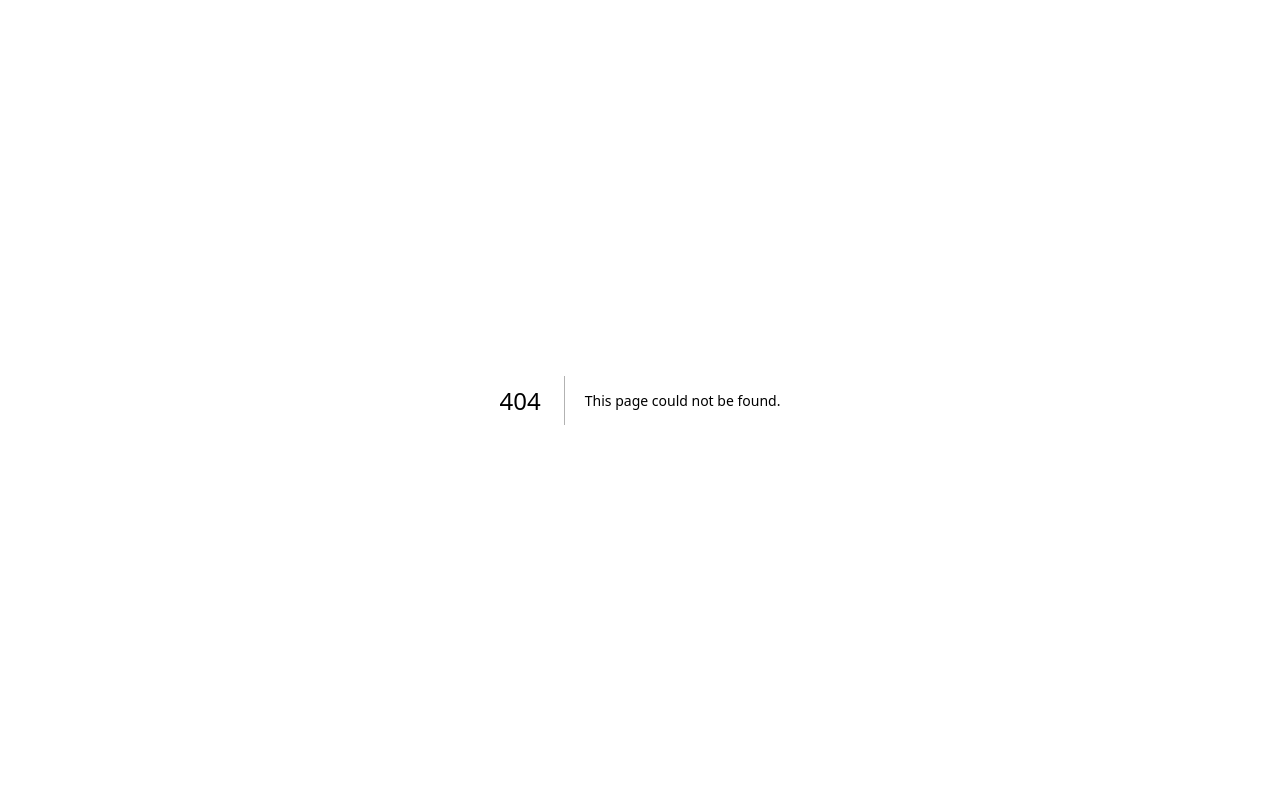
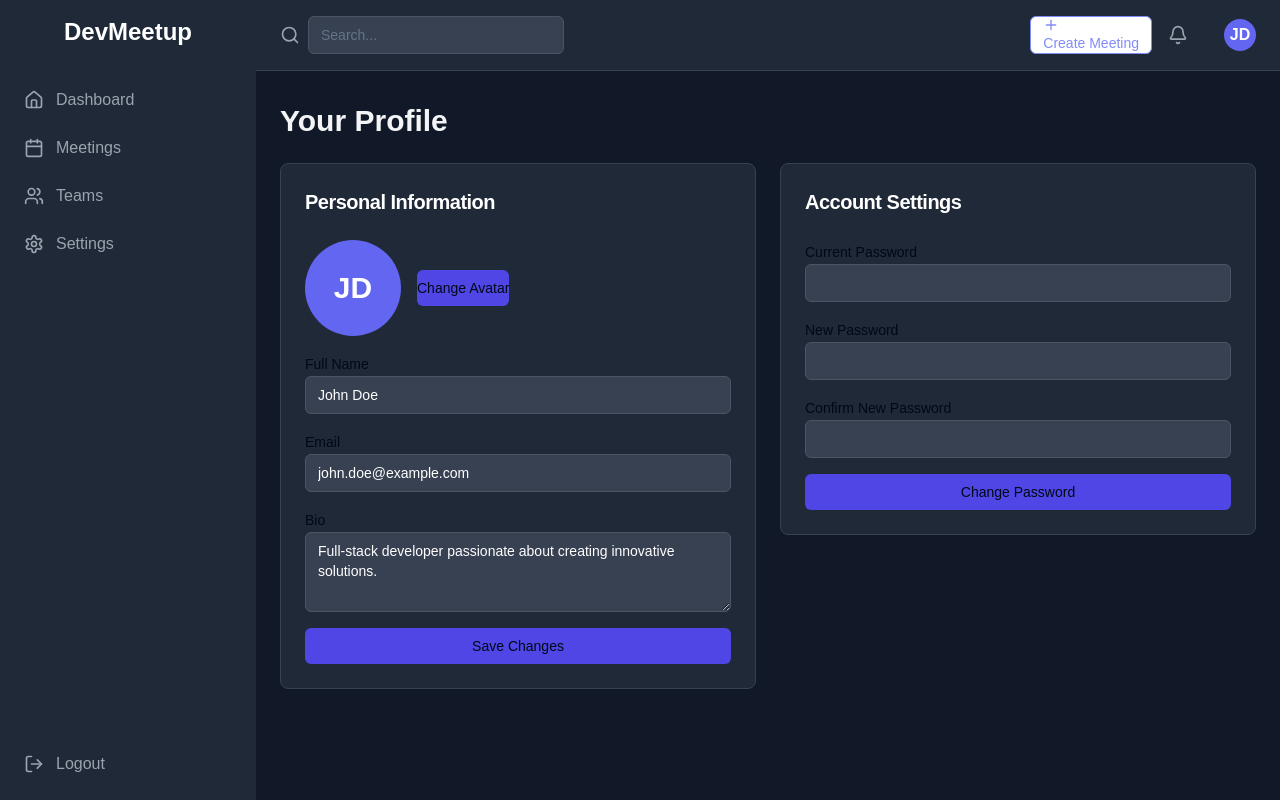
Before and after one commit to abhiiii05/devmeet, a Next.js app: page /profile in a window 1280 px wide. Before the commit this address had no page. Built offline with nearby package versions, Linux system fonts and the light colour scheme.

Commit message:
profile & meetings

```diff
--- /dev/null
+++ b/app/components/ui/textarea.tsx
@@ -0,0 +1,22 @@
+import * as React from "react"
+
+import { cn } from "@/lib/utils"
+
+const Textarea = React.forwardRef<
+  HTMLTextAreaElement,
+  React.ComponentProps<"textarea">
+>(({ className, ...props }, ref) => {
+  return (
+    <textarea
+      className={cn(
+        "flex min-h-[80px] w-full rounded-md border border-input bg-background px-3 py-2 text-base ring-offset-background placeholder:text-muted-foreground focus-visible:outline-none focus-visible:ring-2 focus-visible:ring-ring focus-visible:ring-offset-2 disabled:cursor-not-allowed disabled:opacity-50 md:text-sm",
+        className
+      )}
+      ref={ref}
+      {...props}
+    />
+  )
+})
+Textarea.displayName = "Textarea"
+
+export { Textarea }
--- a/app/meetings/page.tsx
+++ b/app/meetings/page.tsx
@@ -9,9 +9,8 @@ import { Card, CardContent, CardHeader, CardTitle } from "@/components/ui/card"
 import { Button } from "@/components/ui/button"
 import { Input } from "@/components/ui/input"
 import { Label } from "@/components/ui/label"
-import { Dialog, DialogContent, DialogHeader, DialogTitle, DialogTrigger } from "@/app/components/ui/dialog"
+import { Dialog, DialogContent, DialogHeader, DialogTitle, DialogTrigger } from "../components/ui/dialog"
 
-// Define interfaces for our types
 interface Meeting {
     id: number
     title: string
@@ -45,7 +44,11 @@ export default function MeetingsPage() {
     ])
 
     const addMeeting = (newMeeting: Omit<Meeting, 'id'>) => {
-        setMeetings([...meetings, { id: meetings.length + 1, ...newMeeting }])
+        setMeetings([...meetings, {
+            id: meetings.length + 1,
+            ...newMeeting,
+            attendees: parseInt(newMeeting.attendees as unknown as string)
+        }])
     }
 
     const deleteMeeting = (id: number) => {
@@ -65,7 +68,12 @@ export default function MeetingsPage() {
                         </div>
                         <div className="grid grid-cols-1 md:grid-cols-2 lg:grid-cols-3 gap-6">
                             {meetings.map((meeting, index) => (
-                                <MeetingCard key={meeting.id} meeting={meeting} onDelete={deleteMeeting} index={index} />
+                                <MeetingCard
+                                    key={meeting.id}
+                                    meeting={meeting}
+                                    onDelete={deleteMeeting}
+                                    index={index}
+                                />
                             ))}
                         </div>
                     </div>
@@ -103,10 +111,11 @@ function MeetingCard({ meeting, onDelete, index }: MeetingCardProps) {
                         <Clock className="h-4 w-4 mr-2" />
                         {meeting.time}
                     </div>
-                    <div className="flex items-center text-sm text-gray-400">
+                    <div className="flex items-center text-sm text-gray-400 mb-4">
                         <Users className="h-4 w-4 mr-2" />
                         {meeting.attendees} attendees
                     </div>
+                    <Button className="w-full bg-indigo-600 hover:bg-indigo-700">Join Meeting</Button>
                 </CardContent>
             </Card>
         </motion.div>
@@ -121,19 +130,16 @@ function AddMeetingDialog({ onAddMeeting }: AddMeetingDialogProps) {
         attendees: ""
     })
 
-    const handleSubmit = (e: React.FormEvent) => {
+    const handleSubmit = (e: React.FormEvent<HTMLFormElement>) => {
         e.preventDefault()
-        onAddMeeting({
-            ...newMeeting,
-            attendees: parseInt(newMeeting.attendees, 10) || 0
-        })
+        onAddMeeting(newMeeting)
         setNewMeeting({ title: "", date: "", time: "", attendees: "" })
     }
 
     return (
         <Dialog>
             <DialogTrigger asChild>
-                <Button className="bg-indigo-600 hover:bg-indigo-700 rounded-sm">
+                <Button className="bg-indigo-600 hover:bg-indigo-700">
                     <Plus className="h-4 w-4 mr-2" /> Add Meeting
                 </Button>
             </DialogTrigger>
--- /dev/null
+++ b/app/profile/page.tsx
@@ -0,0 +1,91 @@
+"use client"
+
+import { motion } from "framer-motion"
+import { Header } from "../components/ui/header"
+import { Sidebar } from "../components/ui/sidebar"
+import { Card, CardContent, CardHeader, CardTitle } from "@/components/ui/card"
+import { Button } from "@/components/ui/button"
+import { Input } from "@/components/ui/input"
+import { Label } from "@/components/ui/label"
+import { Textarea } from "@/app/components/ui/textarea"
+
+export default function ProfilePage() {
+    return (
+        <div className="flex h-screen bg-gray-900 text-gray-100">
+            <Sidebar />
+            <div className="flex-1 flex flex-col overflow-hidden">
+                <Header />
+                <main className="flex-1 overflow-x-hidden overflow-y-auto bg-gray-900">
+                    <div className="container mx-auto px-6 py-8">
+                        <h1 className="text-3xl font-semibold mb-6">Your Profile</h1>
+                        <div className="grid grid-cols-1 md:grid-cols-2 gap-6">
+                            <motion.div initial={{ opacity: 0, y: 20 }} animate={{ opacity: 1, y: 0 }} transition={{ duration: 0.3 }}>
+                                <Card className="bg-gray-800 border-gray-700">
+                                    <CardHeader>
+                                        <CardTitle className="text-xl font-semibold text-white">Personal Information</CardTitle>
+                                    </CardHeader>
+                                    <CardContent className="space-y-4">
+                                        <div className="flex items-center space-x-4">
+                                            <div className="w-24 h-24 rounded-full bg-indigo-500 flex items-center justify-center text-white text-3xl font-semibold">
+                                                JD
+                                            </div>
+                                            <Button className="bg-indigo-600 hover:bg-indigo-700">Change Avatar</Button>
+                                        </div>
+                                        <div>
+                                            <Label htmlFor="name">Full Name</Label>
+                                            <Input id="name" defaultValue="John Doe" className="bg-gray-700 text-white border-gray-600" />
+                                        </div>
+                                        <div>
+                                            <Label htmlFor="email">Email</Label>
+                                            <Input
+                                                id="email"
+                                                type="email"
+                                                defaultValue="john.doe@example.com"
+                                                className="bg-gray-700 text-white border-gray-600"
+                                            />
+                                        </div>
+                                        <div>
+                                            <Label htmlFor="bio">Bio</Label>
+                                            <Textarea
+                                                id="bio"
+                                                defaultValue="Full-stack developer passionate about creating innovative solutions."
+                                                className="bg-gray-700 text-white border-gray-600"
+                                            />
+                                        </div>
+                                        <Button className="w-full bg-indigo-600 hover:bg-indigo-700">Save Changes</Button>
+                                    </CardContent>
+                                </Card>
+                            </motion.div>
+                            <motion.div
+                                initial={{ opacity: 0, y: 20 }}
+                                animate={{ opacity: 1, y: 0 }}
+                                transition={{ duration: 0.3, delay: 0.1 }}
+                            >
+                                <Card className="bg-gray-800 border-gray-700">
+                                    <CardHeader>
+                                        <CardTitle className="text-xl font-semibold text-white">Account Settings</CardTitle>
+                                    </CardHeader>
+                                    <CardContent className="space-y-4">
+                                        <div>
+                                            <Label htmlFor="current-password">Current Password</Label>
+                                            <Input id="current-password" type="password" className="bg-gray-700 text-white border-gray-600" />
+                                        </div>
+                                        <div>
+                                            <Label htmlFor="new-password">New Password</Label>
+                                            <Input id="new-password" type="password" className="bg-gray-700 text-white border-gray-600" />
+                                        </div>
+                                        <div>
+                                            <Label htmlFor="confirm-password">Confirm New Password</Label>
+                                            <Input id="confirm-password" type="password" className="bg-gray-700 text-white border-gray-600" />
+                                        </div>
+                                        <Button className="w-full bg-indigo-600 hover:bg-indigo-700">Change Password</Button>
+                                    </CardContent>
+                                </Card>
+                            </motion.div>
+                        </div>
+                    </div>
+                </main>
+            </div>
+        </div>
+    )
+}
```
